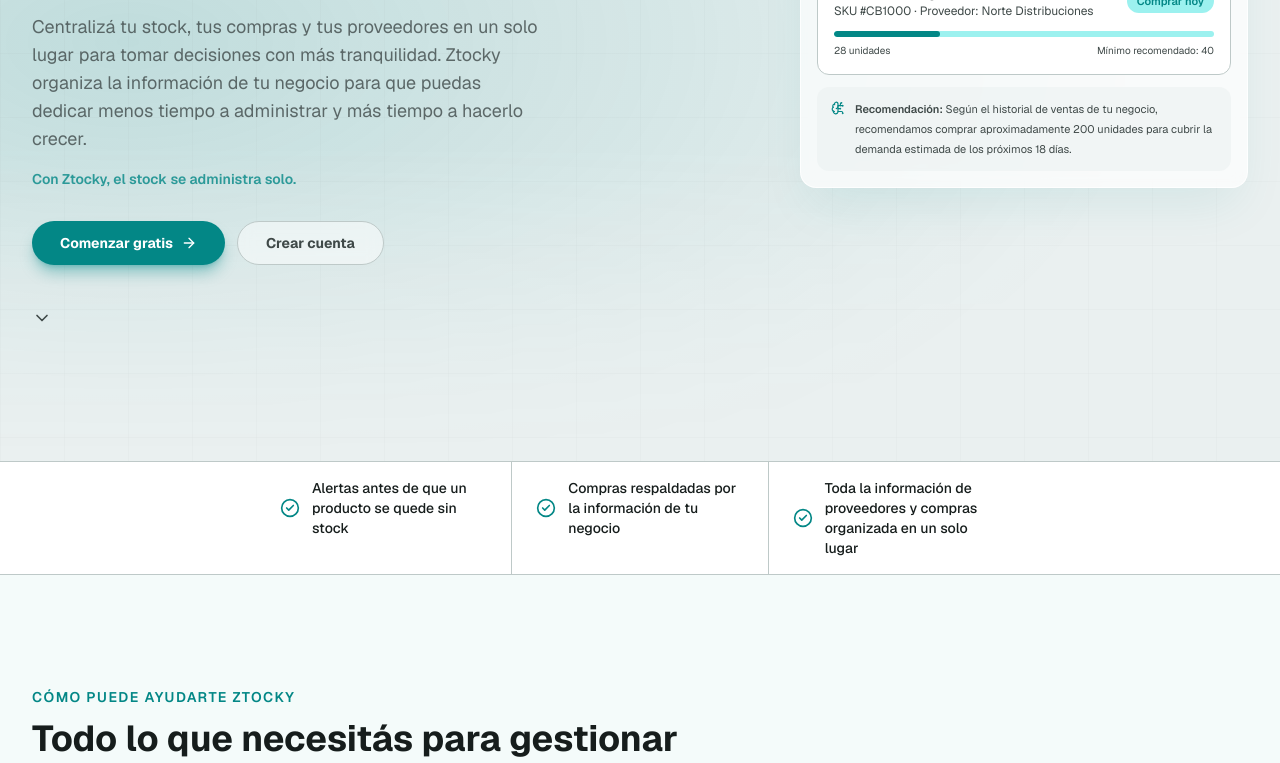
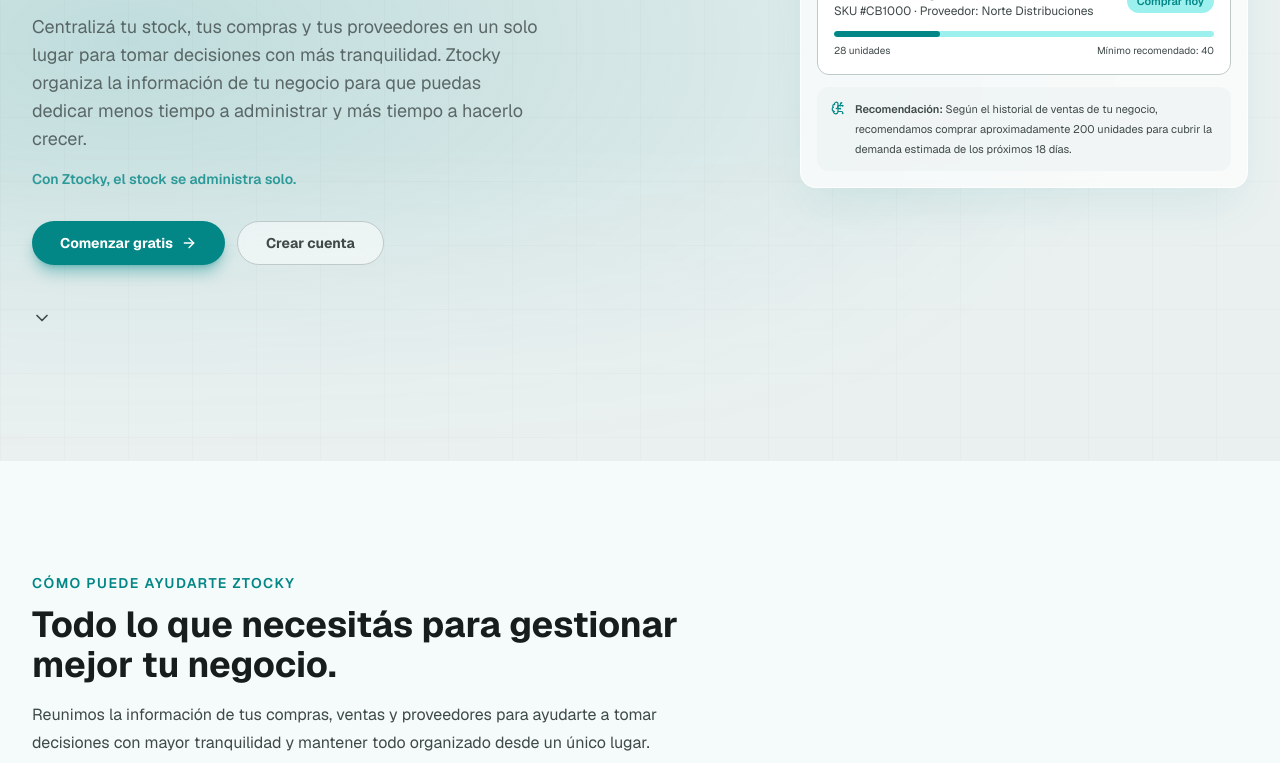
Before and after one commit to NahueAdema/Ztocky, a Next.js app: page / in a window 1280 px wide. Shown: the part 587-1350 px from the top of the page. Built offline with nearby package versions, Linux system fonts and the light colour scheme; no server answers.

Commit message:
fix: delete checkmark section

```diff
--- a/app/page.tsx
+++ b/app/page.tsx
@@ -22,11 +22,6 @@
   title: string;
   text: string;
   accent: string;
-}
-
-interface Stat {
-  icon: LucideIcon;
-  text: string;
 }
 
 const FEATURES: Feature[] = [
@@ -56,12 +51,6 @@
   },
 ];
 
-const STATS = [
-  { icon: CheckCircle2, text: "Alertas antes de que un producto se quede sin stock" },
-  { icon: CheckCircle2, text: "Compras respaldadas por la información de tu negocio" },
-  { icon: CheckCircle2, text: "Toda la información de proveedores y compras organizada en un solo lugar" },
-];
-
 const BENEFITS = [
   "Alertas cuando un producto necesita reposición.",
   "Recomendaciones basadas en el historial de tu negocio.",
@@ -75,15 +64,6 @@
       {...(href.startsWith("#") ? { scroll: false } : {})}>
       {children}
     </Link>
-  );
-}
-
-function StatCard({ icon: Icon, text }: Stat) {
-  return (
-    <div className="flex items-center gap-3 px-6 py-4">
-      <Icon className="h-5 w-5 shrink-0 text-primary" />
-      <span className="text-sm font-medium text-foreground">{text}</span>
-    </div>
   );
 }
 
@@ -244,17 +224,6 @@
         </div>
       </section>
 
-      {/* ── STATS ─────────────────────────────────────────────────────────── */}
-      {!user && (
-        <div className="border-y border-border bg-card-white">
-          <div className="mx-auto flex max-w-3xl flex-wrap items-stretch divide-x divide-border">
-            {STATS.map((s) => (
-              <div key={s.text} className="flex-1"><StatCard {...s} /></div>
-            ))}
-          </div>
-        </div>
-      )}
-
       {/* ── FEATURES ──────────────────────────────────────────────────────── */}
       <section id="funcionalidades" className="mx-auto max-w-7xl px-5 py-20 sm:px-8 sm:py-28">
         <div className="mb-12 max-w-2xl">
```
